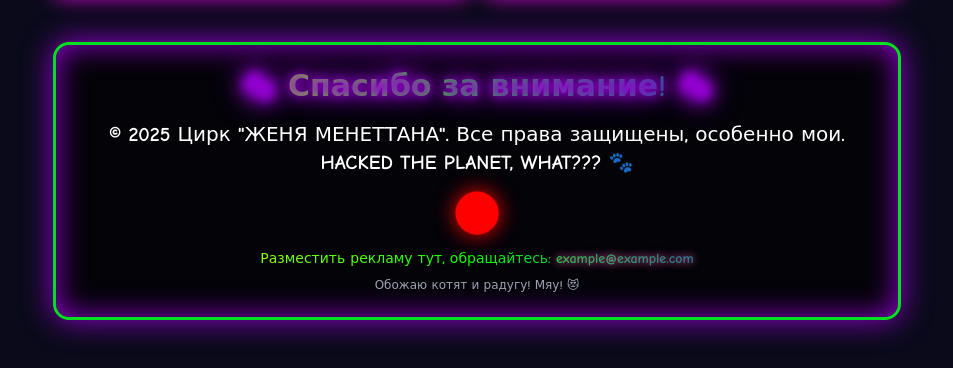
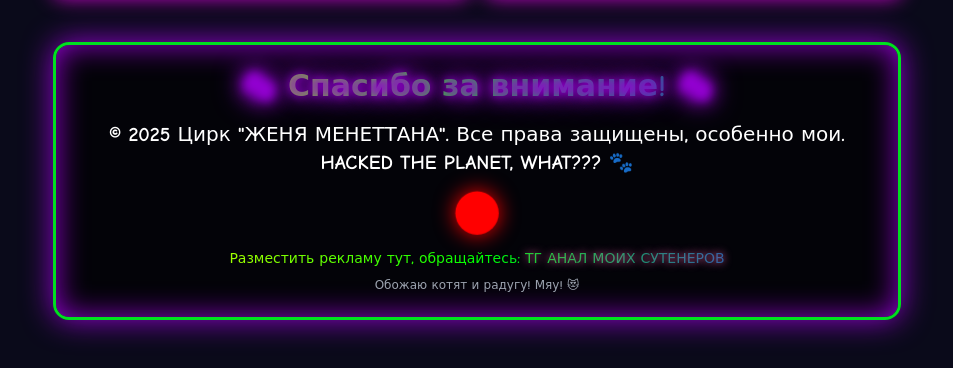
Before and after one commit to naryasha/bio, a plain HTML site: page index.html in a window 1280 px wide. Shown: the part 4866-5234 px from the top of the page, without its empty margins (163-1116 px from the left). Drawn offline with nearby package versions, Linux system fonts and the light colour scheme.

Commit message:
Update index.html
MEW

```diff
--- a/index.html
+++ b/index.html
@@ -438,7 +438,7 @@
                 <div class="clown-nose"></div>
             </div>
             <div class="mt-4 text-center">
-                <p class="text-sm rainbow-text">Разместить рекламу тут, обращайтесь: <a href="https://t.me/krematoriy_syka" class="pink-link">example@example.com</a></p>
+                <p class="text-sm rainbow-text">Разместить рекламу тут, обращайтесь: <a href="https://t.me/krematoriy_syka" class="pink-link">ТГ АНАЛ МОИХ СУТЕНЕРОВ</a></p>
                 <p class="text-xs text-gray-400 mt-2">Обожаю котят и радугу! Мяу! <span class="wiggle-animation">😻</span></p>
             </div>
         </div>
```
